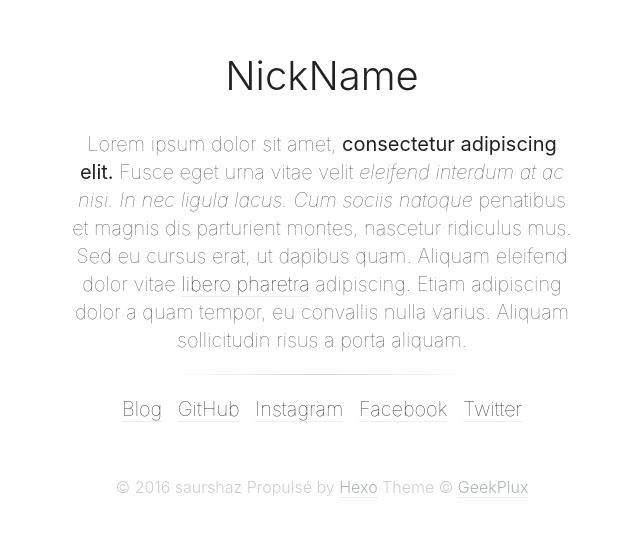
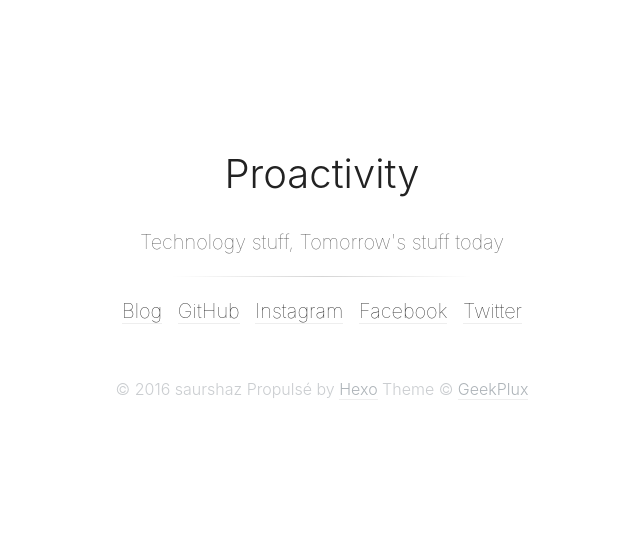
Before and after one commit to saurshaz/saurshaz.github.io, a plain HTML site: page index.html in a window 1280 px wide. Shown: the part 113-650 px from the top of the page, without its empty margins (318-958 px from the left). Drawn offline with nearby package versions, Linux system fonts and the light colour scheme.

Commit message:
Site updated: 2016-11-27 17:18:13

```diff
--- a/index.html
+++ b/index.html
@@ -30,10 +30,11 @@
         <div class="home">
   <div class="content">
     <div class="profile">
-      <h1 class="nickname">NickName</h1>
+      <h1 class="nickname">Proactivity</h1>
       <div class="description">
-        <p><p>Lorem ipsum dolor sit amet, <strong>consectetur adipiscing elit.</strong> Fusce eget urna vitae velit <em>eleifend interdum at ac nisi. In nec ligula lacus. Cum sociis natoque</em> penatibus et magnis dis parturient montes, nascetur ridiculus mus. Sed eu cursus erat, ut dapibus quam. Aliquam eleifend dolor vitae <a href="http://hexo.io">libero pharetra</a> adipiscing. Etiam adipiscing dolor a quam tempor, eu convallis nulla varius. Aliquam sollicitudin risus a porta aliquam.</p>
-</p>
+        <p>
+          Technology stuff, Tomorrow's stuff today
+        </p>
       </div>
     </div>
     <hr/>
```
